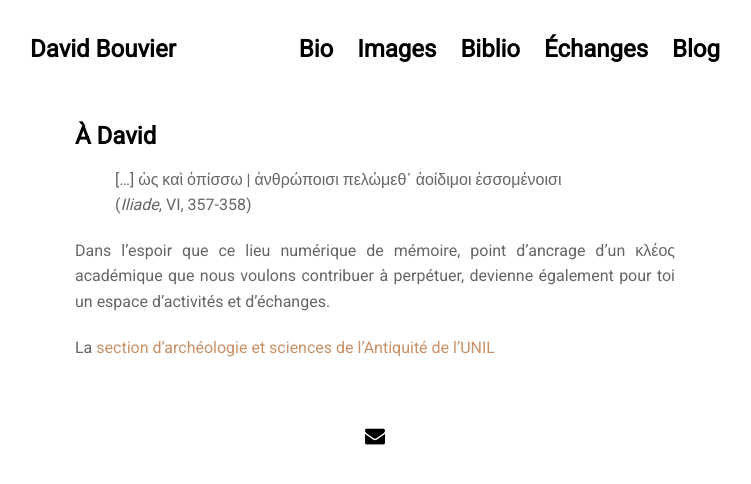
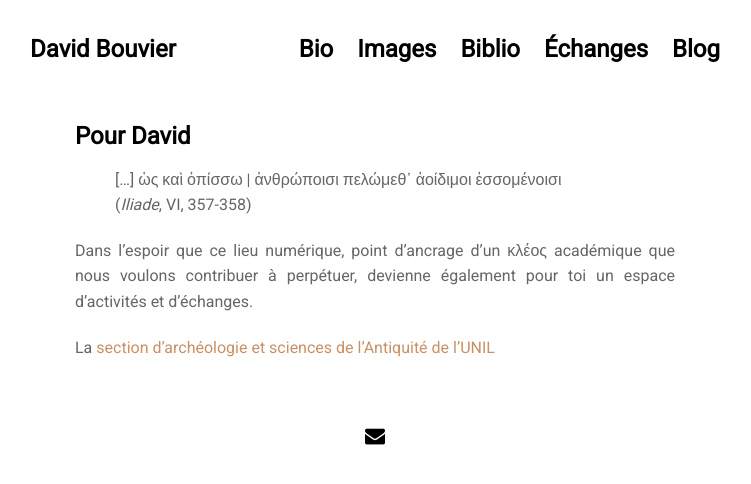
Before and after one commit to mromanello/dbouvier, a Jekyll site: the page built from _posts/2022-12-07-dedicace.md, in a window 1280 px wide. Shown: the top 484 px of the page, without its empty margins (265-1016 px from the left). Built offline with Jekyll 4.4.1, drawn with Linux system fonts in a browser that asks for light colours; nearby versions of some CDN libraries.

Commit message:
some more small fixes

```diff
--- a/_config.yml
+++ b/_config.yml
@@ -1,5 +1,4 @@
 # Build settings
-
 port: 4000
 markdown:  kramdown
 permalink: /:title
--- a/_layouts/default.html
+++ b/_layouts/default.html
@@ -17,7 +17,7 @@
         {{ page.title }} | {{ site.title }}
       {% endif %}
     </title>
-    <link rel="stylesheet" href="https://www.davidbouvier.ch/assets/css/all.css">
+    <link rel="stylesheet" href="{{site.github.url}}/assets/css/all.css">
     <link rel="stylesheet" href="https://maxcdn.bootstrapcdn.com/font-awesome/4.7.0/css/font-awesome.min.css">
     <link href="https://fonts.googleapis.com/css?family=Roboto" rel="stylesheet">
     <!--[if lt IE 9]><script src="http://html5shim.googlecode.com/svn/trunk/html5.js"></script><![endif]-->
--- a/_posts/2022-12-07-dedicace.md
+++ b/_posts/2022-12-07-dedicace.md
@@ -1,11 +1,11 @@
 ---
 layout: post
-title: "À David"
+title: "Pour David"
 ---
 
 > […] ὡς καὶ ὀπίσσω | ἀνθρώποισι πελώμεθ᾽ ἀοίδιμοι ἐσσομένοισι <br/>
 > (*Iliade*, VI, 357-358)
 
-Dans l’espoir que ce lieu numérique de mémoire, point d’ancrage d’un κλέος académique que nous voulons contribuer à perpétuer, devienne également pour toi un espace d’activités et d’échanges.
+Dans l’espoir que ce lieu numérique, point d’ancrage d’un κλέος académique que nous voulons contribuer à perpétuer, devienne également pour toi un espace d’activités et d’échanges.
 
 La [section d’archéologie et sciences de l’Antiquité de l’UNIL](https://www.unil.ch/iasa/)
```
Also changed, not shown: pages/about.md (+1 -1 lines).
